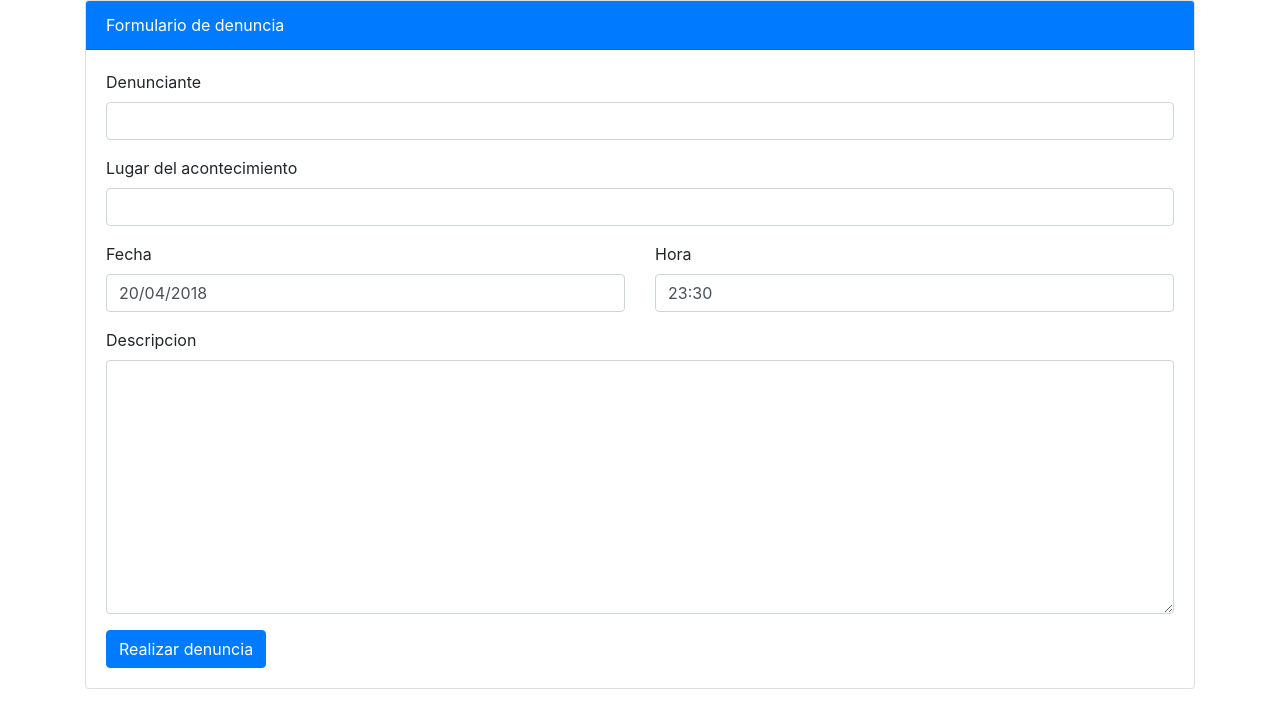
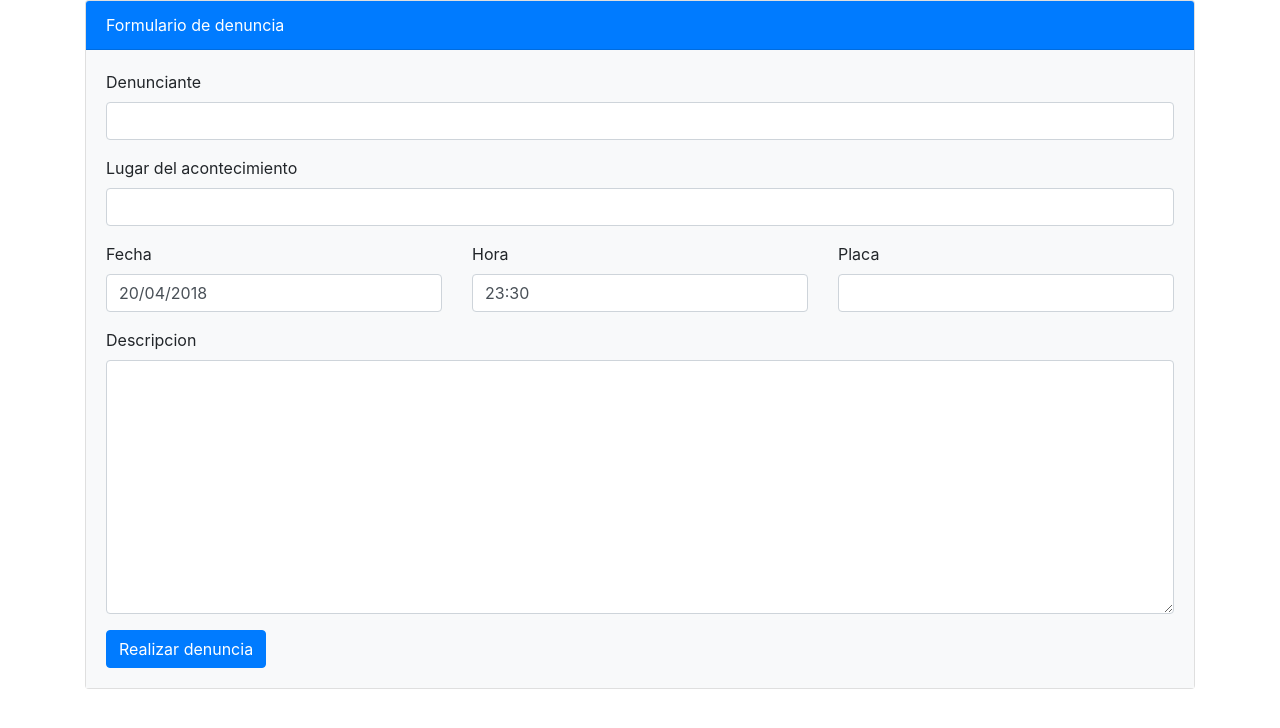
Before and after one commit to jhon0701/agiles, a Django app: page /complaint in a window 1280 px wide. Shown: the part 56-784 px from the top of the page. Run offline with Django 3.2, Linux system fonts and the light colour scheme; some libraries are stand-ins or nearby versions.

Commit message:
add to model complaint attribute license_plate

```diff
--- a/complaint/forms.py
+++ b/complaint/forms.py
@@ -47,6 +47,10 @@ class ComplaintForm(forms.Form):
         max_length=255,
         widget=forms.Textarea(attrs=attrs_template)
     )
+    license_plate = forms.CharField(
+        max_length=8,
+        widget=forms.TextInput(attrs=attrs_template)
+    )
     evidence = forms.FileField(
         required=False
     )
@@ -56,6 +60,7 @@ class ComplaintForm(forms.Form):
         place_event = self.cleaned_data['place_event']
         event_date = self.cleaned_data['event_date']
         event_time = self.cleaned_data['event_time']
+        license_plate = self.cleaned_data['license_plate']
         description = self.cleaned_data['description']
 
         new_complaint = Complaint.objects.create(
@@ -64,6 +69,7 @@ class ComplaintForm(forms.Form):
             event_date=event_date,
             event_time=event_time,
             description=description,
+            license_plate=license_plate
             # evidence=evidence
         )
 
--- a/complaint/models.py
+++ b/complaint/models.py
@@ -8,7 +8,8 @@ class Complaint(models.Model):
     complaint_date = models.DateField(auto_now_add=True)
     event_date = models.DateField()
     event_time = models.TimeField()
-    description = models.TextField(blank=True, null=True)
+    description = models.TextField()
+    license_plate = models.CharField(max_length=8, blank=True, null=True)
     evidence = models.CharField(max_length=200, blank=True, null=True)
 
     def __str__(self):
--- a/templates/complaint/complaint.html
+++ b/templates/complaint/complaint.html
@@ -13,13 +13,13 @@
       <!-- End Card Header -->
 
       <!-- Card Body -->
-      <div class="card-body">
+      <div class="card-body bg-light">
 	<form action="{{url}}" method="POST">
 
 	  {% csrf_token %}
 
 	  <div class="row">
-	    <div class="col-lg-12">
+	    <div class="col-md-12">
 	      <div class="form-group">
 		<label for="id_complainant_name">Denunciante</label>
 		{{form.complainant_name}}
@@ -28,7 +28,7 @@
 	  </div>
 
 	  <div class="row">
-	    <div class="col-lg-12">
+	    <div class="col-md-12">
 	      <div class="form-group">
 		<label for="id_place_event">Lugar del acontecimiento</label>
 		{{form.place_event}}
@@ -37,22 +37,28 @@
 	  </div>
 
 	  <div class="row">
-	    <div class="col-lg-6">
+	    <div class="col-md-4">
 	      <div class="form-group">
 		<label for="id_event_date">Fecha</label>
 		{{form.event_date}}
 	      </div>
 	    </div>
-	    <div class="col-lg-6">
+	    <div class="col-md-4">
 	      <div class="form-group">
 		<label for="id_event_time">Hora</label>
 		{{form.event_time}}
 	      </div>
 	    </div>
+	    <div class="col-md-4">
+	      <div class="form-group">
+		<label for="id_license_plate">Placa</label>
+		{{form.license_plate}}
+	      </div>
+	    </div>
 	  </div>
 
 	  <div class="row">
-	    <div class="col-lg-12">
+	    <div class="col-md-12">
 	      <div class="form-group">
 		<label for="id_description">Descripcion</label>
 		{{form.description}}
@@ -76,36 +82,5 @@
 
 {% endblock %}
 {% block own_js%}
-<script type="text/javascript">
- // Time Picker
- jQuery('#timepicker').timepicker({
-     defaultTIme : false
- });
- jQuery('#timepicker2').timepicker({
-     showMeridian : false
- });
- jQuery('#timepicker3').timepicker({
-     minuteStep : 15
- });
-
- // Date Picker
- jQuery('#datepicker').datepicker();
- jQuery('#datepicker-autoclose').datepicker({
-     autoclose: true,
-     todayHighlight: true
- });
- jQuery('#datepicker-inline').datepicker();
- jQuery('#datepicker-multiple-date').datepicker({
-     format: "dd/mm/yyyy",
-     clearBtn: true,
-     multidate: true,
-     multidateSeparator: ","
- });
- jQuery('#date-range').datepicker({
-     toggleActive: true
- });
-
-
-</script>
 <script type="text/javascript" src="{% static 'complaint/complaint.js' %}"></script>
 {% endblock %}
--- a/templates/index.html
+++ b/templates/index.html
@@ -19,9 +19,7 @@
     <!-- Pluggins Js -->
     <script src="{% static 'plugins/bootstrap-datepicker/dist/js/bootstrap-datepicker.js' %}"></script>
     <script src="{% static 'plugins/timepicker/bootstrap-timepicker.min.js' %}"></script>
-    <!-- My Own Js file -->
-    <script type="text/javascript" src="{% static 'js/main.js' %}"></script>
-    <script type="text/javascript" src="{% static 'js/jquery.maskedinput.min.js' %}"></script>
+
 
   </head>
   <!-- End Head -->
@@ -33,5 +31,8 @@
       {% block content%} {% endblock %}
     </div>
     {% block own_js%} {% endblock %}
+    <!-- My Own Js file -->
+    <script type="text/javascript" src="{% static 'js/main.js' %}"></script>
+    <script type="text/javascript" src="{% static 'js/jquery.maskedinput.min.js' %}"></script>
   </body>
 </html>
```
Also changed, not shown: static/complaint/complaint.js (+33 -2 lines).
